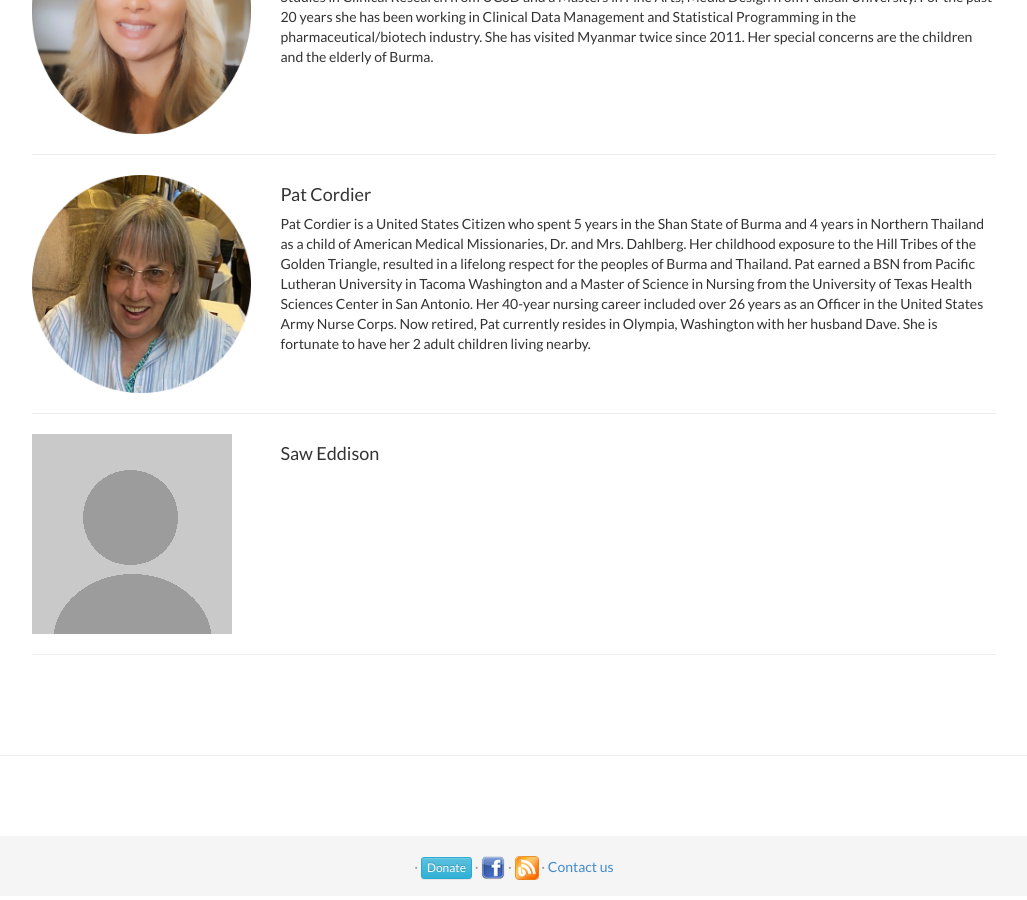
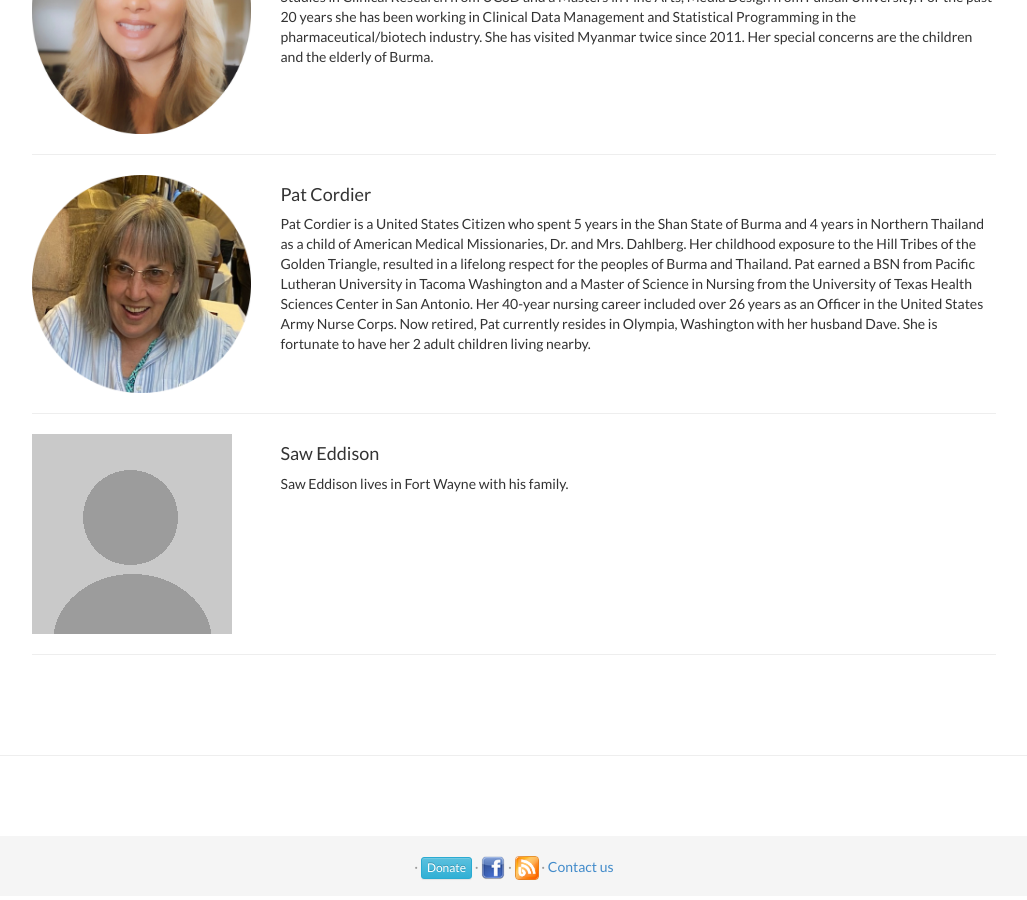
Before and after one commit to friendsofburma/friendsofburma.github.io, a Jekyll site: the page built from _pages/about.html, in a window 1280 px wide and 900 px high, scrolled down 3808 px. Shown: the whole window, without its empty margins (126-1153 px from the left). Built offline with Jekyll 4.4.1, drawn with Linux system fonts in a browser that asks for light colours.

Commit message:
Eddison.

```diff
--- a/_pages/about.html
+++ b/_pages/about.html
@@ -188,6 +188,7 @@ permalink: /about/
         <div class="col-lg-9">
             <h4>Saw Eddison</h4>
             <p>
+                Saw Eddison lives in Fort Wayne with his family.
             </p>
         </div>
     </div>
```
